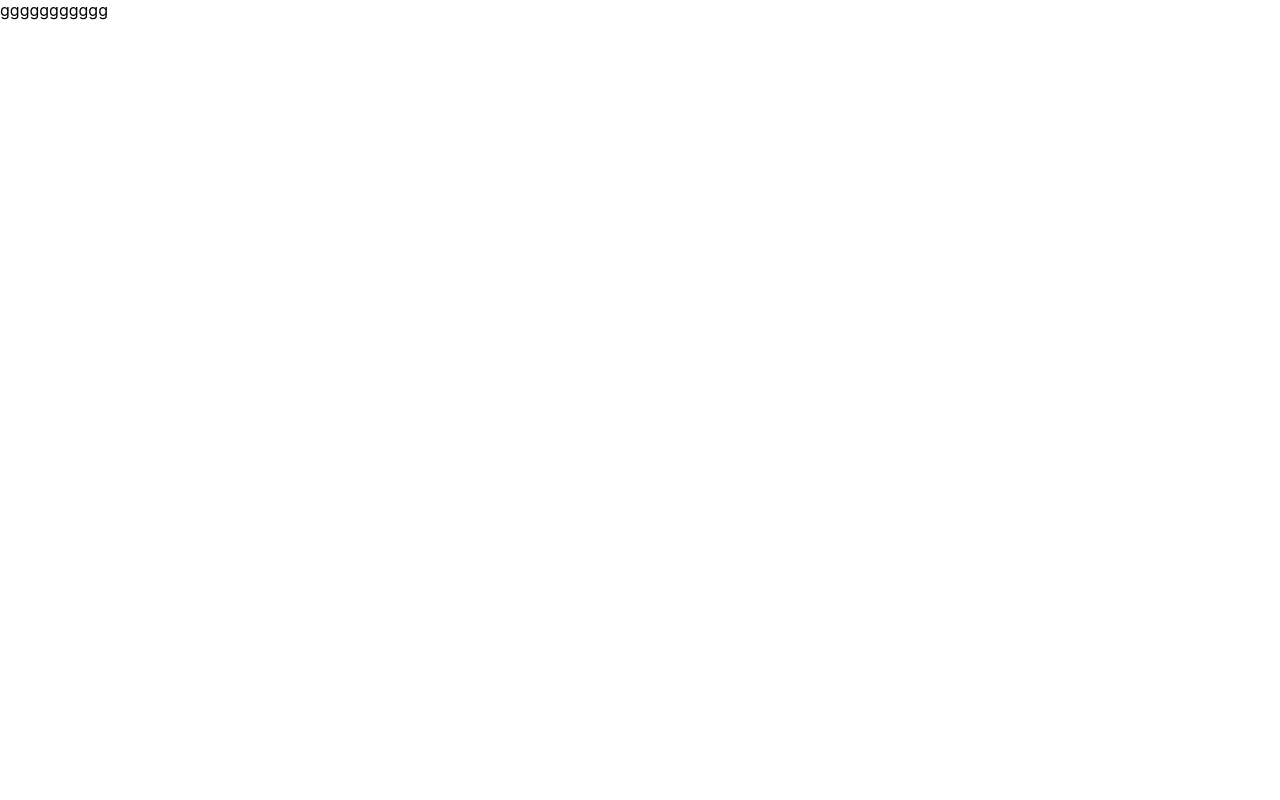
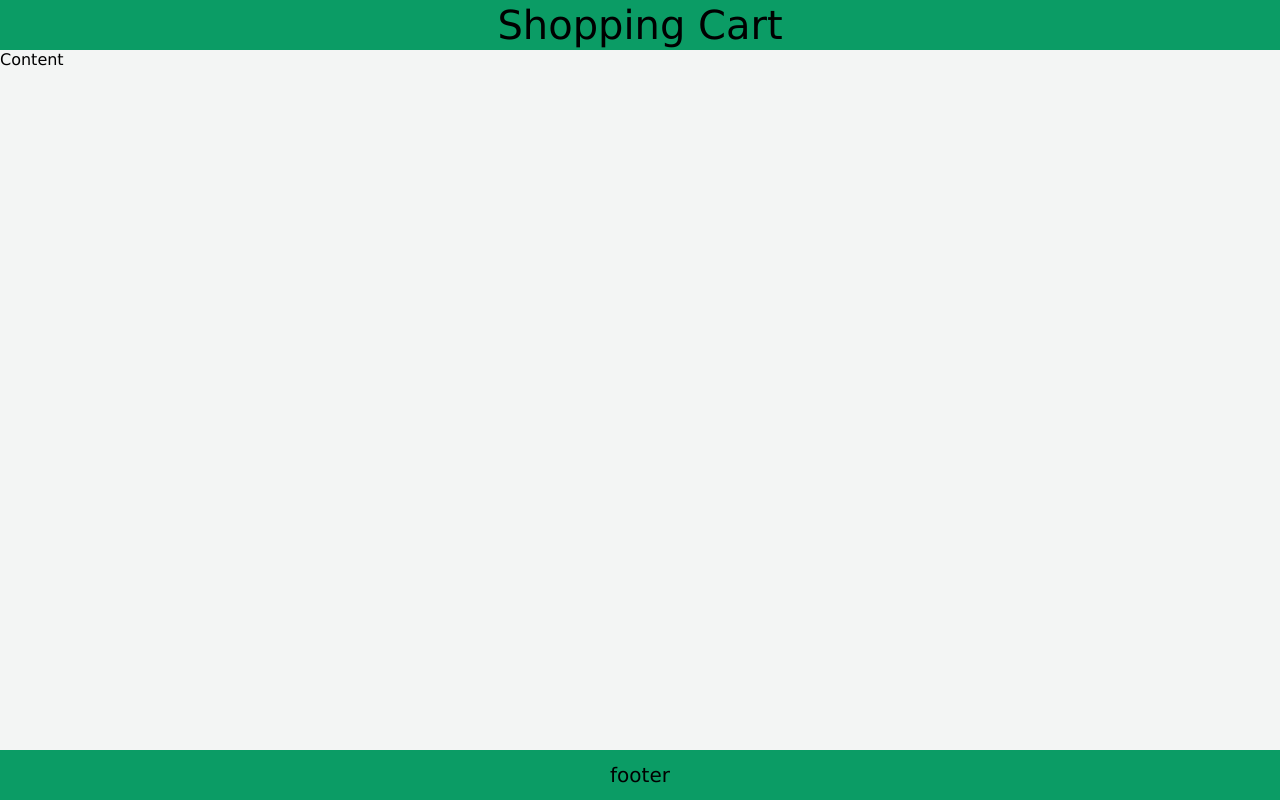
Before and after one commit to AsmaaHosnyAly/React-Shopping-Cart, a React (Create React App) app in the folder client/: page / in a window 1280 px wide. Built offline with nearby package versions, Linux system fonts and the light colour scheme.

Commit message:
Header component done

```diff
--- a/client/gulpfile.js
+++ b/client/gulpfile.js
@@ -20,5 +20,5 @@
 // })
 
 gulp.task('sass' ,async function(){
-    gulp.src('src/*.scss').pipe(sass()).pipe(gulp.dest('src/css'));
+    gulp.src('src/components/**/*.scss').pipe(sass()).pipe(gulp.dest('src/css'));
 })
--- a/client/src/App.js
+++ b/client/src/App.js
@@ -1,13 +1,13 @@
-
+import Header from "./components/Header/Header";
 
 function App() {
   return (
-    <div className="App">
-
-
-
-
-        ggggggggggg
+    <div className="layout">
+     <Header/>
+      <main>Content</main>
+      <footer>
+        footer
+      </footer>
 
     </div>
   );
--- /dev/null
+++ b/client/src/components/Header/Header.js
@@ -0,0 +1,9 @@
+import React from 'react'
+import '../../css/Header/Header.css';
+
+
+export default function Header() {
+  return (
+    <header>Shopping Cart</header>
+  )
+}
--- /dev/null
+++ b/client/src/components/Header/Header.scss
@@ -0,0 +1,11 @@
+
+header{
+    grid-area: header;
+    display: flex;
+    justify-content: center;
+    align-items: center;
+    background-color: rgb(11, 156, 101);
+    font-size: 40px;
+
+
+  }
--- /dev/null
+++ b/client/src/css/Header/Header.css
@@ -0,0 +1,8 @@
+header {
+  grid-area: header;
+  display: flex;
+  justify-content: center;
+  align-items: center;
+  background-color: #0b9c65;
+  font-size: 40px;
+}
--- a/client/src/index.css
+++ b/client/src/index.css
@@ -1,13 +1,36 @@
-body {
+*{
+  box-sizing: border-box;
   margin: 0;
-  font-family: -apple-system, BlinkMacSystemFont, 'Segoe UI', 'Roboto', 'Oxygen',
-    'Ubuntu', 'Cantarell', 'Fira Sans', 'Droid Sans', 'Helvetica Neue',
-    sans-serif;
-  -webkit-font-smoothing: antialiased;
-  -moz-osx-font-smoothing: grayscale;
+  padding:0;
+  font-family: Verdana, Geneva, Tahoma, sans-serif;
+}
+#root{
+  height: 100vh;
 }
 
-code {
-  font-family: source-code-pro, Menlo, Monaco, Consolas, 'Courier New',
-    monospace;
+.layout{
+  display:grid;
+  grid-template-areas:
+  "header"
+  "main"
+  "footer";
+  height: 100%;
+  grid-template-rows: 50px 1fr 50px;
+
 }
+header,footer{
+  display: flex;
+  justify-content: center;
+  align-items: center;
+  background-color: rgb(11, 156, 101);
+  font-size: 20px;
+}
+
+main{
+  grid-area: main;
+  background-color: rgb(243, 245, 244);
+}
+footer{
+  grid-area: footer;
+
+}
```
Also changed, not shown: client/src/components/Footer/Footer.js (added), client/src/components/Footer/Footer.scss (added), client/src/css/Footer/Footer.css (added).
